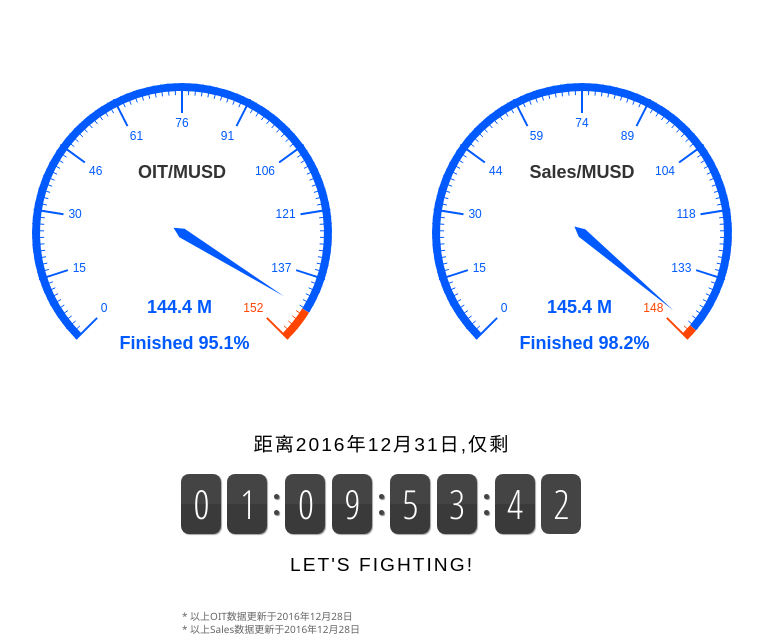
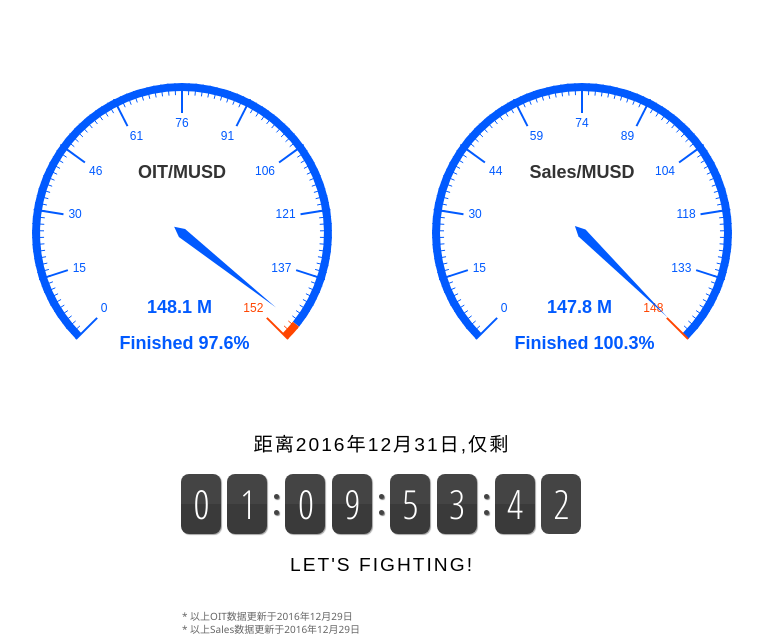
Before and after one commit to task2016/task2016.github.com, a plain HTML site: page index.html in a window 1280 px wide. Shown: the part 273-913 px from the top of the page, without its empty margins (258-1021 px from the left). Drawn offline with Linux system fonts and the light colour scheme.

Commit message:
Update index.html

```diff
--- a/index.html
+++ b/index.html
@@ -35,11 +35,11 @@
     // 基于准备好的dom，初始化echarts图表
     var myChart = echarts.init(document.getElementById('main'));
     var a_max = 151.8
-    var a_value = 144.4
+    var a_value = 148.1
     var a_rate = a_value / a_max
 
     var b_max = 148
-    var b_value = 145.4
+    var b_value = 147.8
     var b_rate = b_value / b_max
 
     var option = {
@@ -98,7 +98,7 @@
                 },
                 detail : {
                     offsetCenter: [0, '62%'],
-                    formatter:'{value} M \n\n Finished 95.1%',
+                    formatter:'{value} M \n\n Finished 97.6%',
                     textStyle: {       // 其余属性默认使用全局文本样式
                         color: '#015AFF',
                         fontWeight: 'bolder',
@@ -154,7 +154,7 @@
                 },
                 detail : {
                     offsetCenter: [0, '62%'],
-                    formatter:'{value} M \n\n Finished 98.2%',
+                    formatter:'{value} M \n\n Finished 100.3%',
                     textStyle: {       // 其余属性默认使用全局文本样式
                         color: '#015AFF',
                         fontWeight: 'bolder',
@@ -189,7 +189,7 @@ var note = $('#note'),
     $('#countdown').countdown({
         timestamp   : ts,
         callback    : function(days, hours, minutes, seconds){
-            var message = "<br /> * 以上OIT数据更新于2016年12月28日 <br /> * 以上Sales数据更新于2016年12月28日";
+            var message = "<br /> * 以上OIT数据更新于2016年12月29日 <br /> * 以上Sales数据更新于2016年12月29日";
             // message += days + "天";
             // message += hours + "时" + ", ";
             // message += minutes + "分";
```
